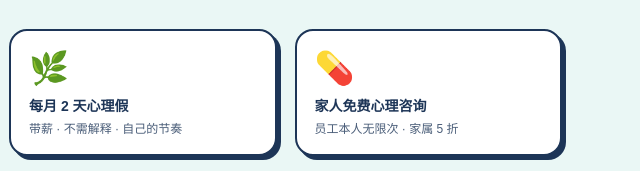
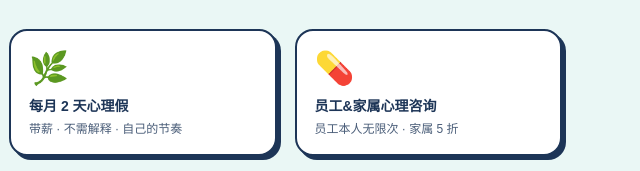
Before and after one commit to riyaQuan/echo-psychology-2026, a plain HTML site: page campus.html in a window 1280 px wide. Shown: the part 9367-9538 px from the top of the page, 640-1280 px from the left. Drawn offline with Linux system fonts and the light colour scheme.

Commit message:
fix: 福利卡标题与正文矛盾
家人免费心理咨询 → 员工&家属心理咨询
正文保持诚实：员工本人无限次 · 家属 5 折

```diff
--- a/campus.html
+++ b/campus.html
@@ -716,7 +716,7 @@ footer{background:var(--navy2);color:rgba(255,246,236,.75);padding:56px 0 40px;f
       <div class="rv" style="background:#fff;border:2.5px solid var(--navy);border-radius:18px;padding:18px;box-shadow:4px 4px 0 var(--navy)"><div style="font-size:32px;margin-bottom:8px">💰</div><h4 style="font-weight:900;font-size:14px;margin-bottom:4px">具竞争力薪资</h4><p style="font-size:12px;opacity:.8">6-8K 起 · 实习期 80% · 岗位提成</p></div>
       <div class="rv d1" style="background:#fff;border:2.5px solid var(--navy);border-radius:18px;padding:18px;box-shadow:4px 4px 0 var(--navy)"><div style="font-size:32px;margin-bottom:8px">🔒</div><h4 style="font-weight:900;font-size:14px;margin-bottom:4px">五险一金</h4><p style="font-size:12px;opacity:.8">入职即缴 · 补充商业医疗</p></div>
       <div class="rv d2" style="background:#fff;border:2.5px solid var(--navy);border-radius:18px;padding:18px;box-shadow:4px 4px 0 var(--navy)"><div style="font-size:32px;margin-bottom:8px">🌿</div><h4 style="font-weight:900;font-size:14px;margin-bottom:4px">每月 2 天心理假</h4><p style="font-size:12px;opacity:.8">带薪 · 不需解释 · 自己的节奏</p></div>
-      <div class="rv d3" style="background:#fff;border:2.5px solid var(--navy);border-radius:18px;padding:18px;box-shadow:4px 4px 0 var(--navy)"><div style="font-size:32px;margin-bottom:8px">💊</div><h4 style="font-weight:900;font-size:14px;margin-bottom:4px">家人免费心理咨询</h4><p style="font-size:12px;opacity:.8">员工本人无限次 · 家属 5 折</p></div>
+      <div class="rv d3" style="background:#fff;border:2.5px solid var(--navy);border-radius:18px;padding:18px;box-shadow:4px 4px 0 var(--navy)"><div style="font-size:32px;margin-bottom:8px">💊</div><h4 style="font-weight:900;font-size:14px;margin-bottom:4px">员工&家属心理咨询</h4><p style="font-size:12px;opacity:.8">员工本人无限次 · 家属 5 折</p></div>
       <div class="rv" style="background:#fff;border:2.5px solid var(--navy);border-radius:18px;padding:18px;box-shadow:4px 4px 0 var(--navy)"><div style="font-size:32px;margin-bottom:8px">🕐</div><h4 style="font-weight:900;font-size:14px;margin-bottom:4px">弹性办公</h4><p style="font-size:12px;opacity:.8">核心 10:00-18:00 · 可 WFH 2 天/周</p></div>
       <div class="rv d1" style="background:#fff;border:2.5px solid var(--navy);border-radius:18px;padding:18px;box-shadow:4px 4px 0 var(--navy)"><div style="font-size:32px;margin-bottom:8px">📈</div><h4 style="font-weight:900;font-size:14px;margin-bottom:4px">期权 + 成长基金</h4><p style="font-size:12px;opacity:.8">天使轮员工均有期权 · 每年 2000 元学习基金</p></div>
       <div class="rv d2" style="background:#fff;border:2.5px solid var(--navy);border-radius:18px;padding:18px;box-shadow:4px 4px 0 var(--navy)"><div style="font-size:32px;margin-bottom:8px">☕</div><h4 style="font-weight:900;font-size:14px;margin-bottom:4px">茶水间下午茶</h4><p style="font-size:12px;opacity:.8">气泡水 · 手冲咖啡 · 每周四下午茶</p></div>
```
